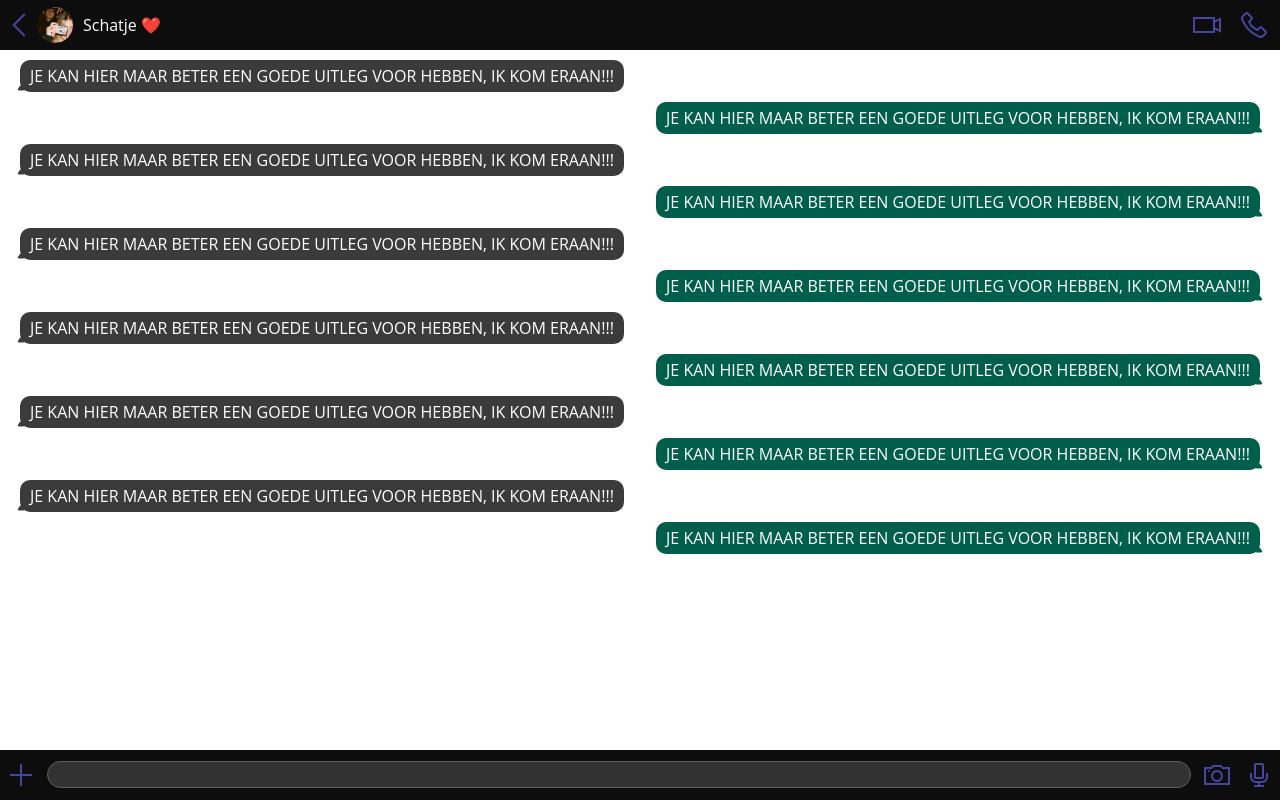
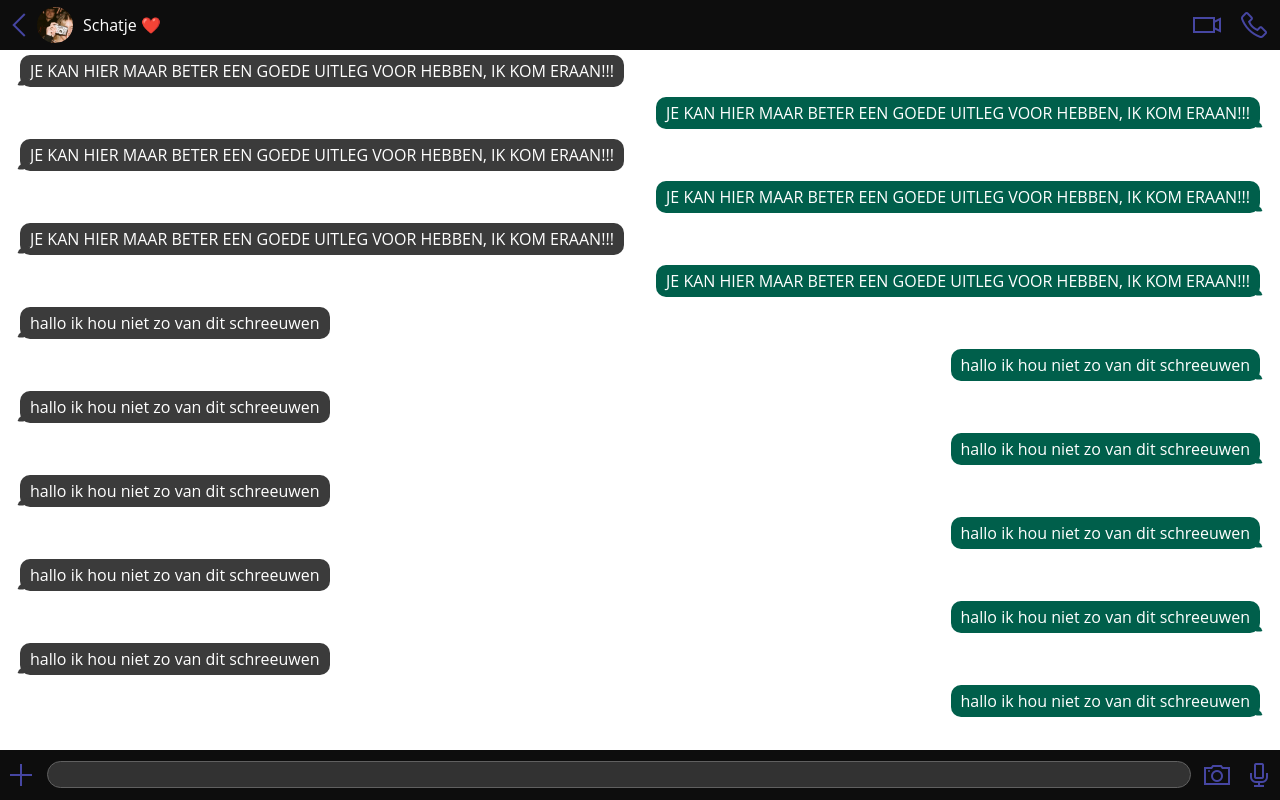
Before and after one commit to Jayr0/Jayr0.github.io, a plain HTML site: page index.html in a window 1280 px wide. Drawn offline with nearby package versions, Linux system fonts and the light colour scheme; no server answers.

Commit message:
Fix: make only chatbox scrollable, make chat bubbles javascript components

```diff
--- /dev/null
+++ b/components/partnerChatBuble.js
@@ -0,0 +1,32 @@
+class PartnerChatBubble extends HTMLElement {
+    constructor() {
+        super();
+        this.text = '';
+        this.time = '';
+    }
+
+    connectedCallback() {
+        this.innerHTML = `
+            <div class="girl-messsageContainer">
+                <div class="girl-message message">
+                    ${this.text}
+                </div>
+                <div class="messageCorner"></div>
+            </div>
+        `;
+    }
+
+    static get observedAttributes() {
+        return ['text', 'time'];
+    }
+
+    attributeChangedCallback(name, oldValue, newValue) {
+        if (name === 'text') {
+            this.text = newValue;
+        } else if (name === 'time') {
+            this.time = newValue;
+        }
+    }
+}
+
+customElements.define('partner-chat-bubble', PartnerChatBubble);
--- /dev/null
+++ b/components/userChatBuble.js
@@ -0,0 +1,32 @@
+class UserChatBubble extends HTMLElement {
+    constructor() {
+        super();
+        this.text = '';
+        this.time = '';
+    }
+
+    connectedCallback() {
+        this.innerHTML = `
+            <div class="you-messsageContainer">
+                <div class="you-message message">
+                    ${this.text}
+                </div>
+                <div class="you-messageCorner"></div>
+            </div>
+      `;
+    }
+
+    static get observedAttributes() {
+        return ['text', 'time'];
+    }
+
+    attributeChangedCallback(name, oldValue, newValue) {
+        if (name === 'text') {
+            this.text = newValue;
+        } else if (name === 'time') {
+            this.time = newValue;
+        }
+    }
+}
+
+customElements.define('user-chat-bubble', UserChatBubble);
--- a/index.html
+++ b/index.html
@@ -1,23 +1,24 @@
 <!DOCTYPE html>
 <html lang="en">
 <head>
-    <meta charset="UTF-8" />
-    <meta name="viewport" content="width=device-width, initial-scale=1.0" />
+    <meta charset="UTF-8"/>
+    <meta name="viewport" content="width=device-width, initial-scale=1.0"/>
     <title>whatsapp interface</title>
     <link
             rel="stylesheet"
             href="https://maxst.icons8.com/vue-static/landings/line-awesome/line-awesome/1.3.0/css/line-awesome.min.css"
     />
-    <link rel="stylesheet" href="main.css" />
+    <link rel="stylesheet" href="main.css"/>
+    <script src="components/partnerChatBuble.js" async></script>
+    <script src="components/userChatBuble.js" async></script>
 </head>
 <body>
-
 <div class="topbar-container">
     <div class="buttonimage">
         <div class="profile">
             <i id="backbutton" class="las la-angle-left la-2x"></i>
-            <img class="image" src="images/profile_picture.png" alt="" />
-            <p>Schatje ❤️	</p>
+            <img class="image" src="images/profile_picture.png" alt=""/>
+            <p>Schatje ❤️ </p>
         </div>
         <div class="callicons">
             <i class="las la-video la-2x"></i>
@@ -26,115 +27,38 @@
     </div>
 </div>
 <div class="whatsapp-container">
-
-        <div class="fill50"></div>
-
-        <div class="girl-messsageContainer">
-          <div class="girl-message message">
-            JE KAN HIER MAAR BETER EEN GOEDE UITLEG VOOR HEBBEN, IK KOM ERAAN!!!
-          </div>
-          <div class="messageCorner">
-          </div>
-        </div>
-
-        <div class="you-messsageContainer">
-          <div class="you-message message">
-            JE KAN HIER MAAR BETER EEN GOEDE UITLEG VOOR HEBBEN, IK KOM ERAAN!!!
-          </div>
-          <div class="you-messageCorner">
-          </div>
-        </div>
-
-        <div class="girl-messsageContainer">
-          <div class="girl-message message">
-            JE KAN HIER MAAR BETER EEN GOEDE UITLEG VOOR HEBBEN, IK KOM ERAAN!!!
-          </div>
-          <div class="messageCorner">
-          </div>
-        </div>
-
-        <div class="you-messsageContainer">
-          <div class="you-message message">
-            JE KAN HIER MAAR BETER EEN GOEDE UITLEG VOOR HEBBEN, IK KOM ERAAN!!!
-          </div>
-          <div class="you-messageCorner">
-          </div>
-        </div>
-
-        <div class="girl-messsageContainer">
-          <div class="girl-message message">
-            JE KAN HIER MAAR BETER EEN GOEDE UITLEG VOOR HEBBEN, IK KOM ERAAN!!!
-          </div>
-          <div class="messageCorner">
-          </div>
-        </div>
-
-        <div class="you-messsageContainer">
-          <div class="you-message message">
-            JE KAN HIER MAAR BETER EEN GOEDE UITLEG VOOR HEBBEN, IK KOM ERAAN!!!
-          </div>
-          <div class="you-messageCorner">
-          </div>
-        </div>
-
-        <div class="girl-messsageContainer">
-          <div class="girl-message message">
-            JE KAN HIER MAAR BETER EEN GOEDE UITLEG VOOR HEBBEN, IK KOM ERAAN!!!
-          </div>
-          <div class="messageCorner">
-          </div>
-        </div>
-
-        <div class="you-messsageContainer">
-          <div class="you-message message">
-            JE KAN HIER MAAR BETER EEN GOEDE UITLEG VOOR HEBBEN, IK KOM ERAAN!!!
-          </div>
-          <div class="you-messageCorner">
-          </div>
-        </div>
-
-        <div class="girl-messsageContainer">
-          <div class="girl-message message">
-            JE KAN HIER MAAR BETER EEN GOEDE UITLEG VOOR HEBBEN, IK KOM ERAAN!!!
-          </div>
-          <div class="messageCorner">
-          </div>
-        </div>
-
-        <div class="you-messsageContainer">
-          <div class="you-message message">
-            JE KAN HIER MAAR BETER EEN GOEDE UITLEG VOOR HEBBEN, IK KOM ERAAN!!!
-          </div>
-          <div class="you-messageCorner">
-          </div>
-        </div>
-
-        <div class="girl-messsageContainer">
-          <div class="girl-message message">
-            JE KAN HIER MAAR BETER EEN GOEDE UITLEG VOOR HEBBEN, IK KOM ERAAN!!!
-          </div>
-          <div class="messageCorner">
-          </div>
-        </div>
-
-        <div class="you-messsageContainer">
-          <div class="you-message message">
-            JE KAN HIER MAAR BETER EEN GOEDE UITLEG VOOR HEBBEN, IK KOM ERAAN!!!
-          </div>
-          <div class="you-messageCorner">
-          </div>
-        </div>
-
-        <div class="fill60">
-
-        </div>
-
-
-
-
-
-
-      </div>
+    <partner-chat-bubble text="JE KAN HIER MAAR BETER EEN GOEDE UITLEG VOOR HEBBEN, IK KOM ERAAN!!!"
+                         time="11:11"></partner-chat-bubble>
+    <user-chat-bubble text="JE KAN HIER MAAR BETER EEN GOEDE UITLEG VOOR HEBBEN, IK KOM ERAAN!!!"
+                      time="11:11"></user-chat-bubble>
+    <partner-chat-bubble text="JE KAN HIER MAAR BETER EEN GOEDE UITLEG VOOR HEBBEN, IK KOM ERAAN!!!"
+                         time="11:11"></partner-chat-bubble>
+    <user-chat-bubble text="JE KAN HIER MAAR BETER EEN GOEDE UITLEG VOOR HEBBEN, IK KOM ERAAN!!!"
+                      time="11:11"></user-chat-bubble>
+    <partner-chat-bubble text="JE KAN HIER MAAR BETER EEN GOEDE UITLEG VOOR HEBBEN, IK KOM ERAAN!!!"
+                         time="11:11"></partner-chat-bubble>
+    <user-chat-bubble text="JE KAN HIER MAAR BETER EEN GOEDE UITLEG VOOR HEBBEN, IK KOM ERAAN!!!"
+                      time="11:11"></user-chat-bubble>
+    <partner-chat-bubble text="hallo ik hou niet zo van dit schreeuwen"
+                         time="11:11"></partner-chat-bubble>
+    <user-chat-bubble text="hallo ik hou niet zo van dit schreeuwen"
+                      time="11:11"></user-chat-bubble>
+    <partner-chat-bubble text="hallo ik hou niet zo van dit schreeuwen"
+                         time="11:11"></partner-chat-bubble>
+    <user-chat-bubble text="hallo ik hou niet zo van dit schreeuwen"
+                      time="11:11"></user-chat-bubble>
+    <partner-chat-bubble text="hallo ik hou niet zo van dit schreeuwen"
+                         time="11:11"></partner-chat-bubble>
+    <user-chat-bubble text="hallo ik hou niet zo van dit schreeuwen"
+                      time="11:11"></user-chat-bubble>
+    <partner-chat-bubble text="hallo ik hou niet zo van dit schreeuwen"
+                         time="11:11"></partner-chat-bubble>
+    <user-chat-bubble text="hallo ik hou niet zo van dit schreeuwen"
+                      time="11:11"></user-chat-bubble>
+    <partner-chat-bubble text="hallo ik hou niet zo van dit schreeuwen"
+                         time="11:11"></partner-chat-bubble>
+    <user-chat-bubble text="hallo ik hou niet zo van dit schreeuwen"
+                      time="11:11"></user-chat-bubble>
 </div>
 <div class="textArea-container">
     <i class="las la-plus la-2x"></i>
--- a/main.css
+++ b/main.css
@@ -1,6 +1,10 @@
 * {
     padding: unset;
     margin: unset;
+}
+
+html, body {
+    height: 100%;
 }
 
 @import url('https://fonts.googleapis.com/css2?family=Open+Sans&family=Ubuntu&display=swap');
@@ -9,10 +13,11 @@ body {
     /* overflow: hidden; */
     display: flex;
     flex-direction: column;
-    height: 100vh;
 
-    .whatsapp-container{
+    .whatsapp-container {
         width: 100%;
+
+        overflow-y: scroll;
 
         flex: 1;
         /* background-image: url('./images/wallpaper.jpg'); */
@@ -36,10 +41,9 @@ body {
     }
 
     .topbar-container {
-            position: fixed;
         height: 50px;
         width: 100vw;
-            background-color: rgb(13, 13 ,13);
+        background-color: rgb(13, 13, 13);
         display: flex;
         align-items: center;
         justify-content: space-between;
@@ -74,20 +78,24 @@ body {
 
     }
 }
+
 /* } */
-.callicons{
+.callicons {
     margin-right: 10px;
     display: flex;
     gap: 15px;
 }
+
 #backbutton {
     margin-left: 5px;
 }
-.image{
+
+.image {
     border-radius: 50%;
     height: 36px;
     width: 36px;
 }
+
 .buttonimage {
     display: flex;
     width: 100%;
@@ -117,25 +125,25 @@ body {
 
 } */
 
-.girl-messsageContainer{
+.girl-messsageContainer {
     display: flex;
     flex-direction: row;
     position: relative;
-    margin: 10px 20px 0px 20px;
+    margin: 5px 20px 5px 20px;
 }
 
-.you-messsageContainer{
+.you-messsageContainer {
     display: flex;
     flex-direction: row-reverse;
     position: relative;
-    margin: 10px 20px 0px 20px;
+    margin: 5px 20px 5px 20px;
 }
 
-.flex-1{
+.flex-1 {
     flex: 1;
 }
 
-.girl-message{
+.girl-message {
     /* height: 25px; */
     display: flex;
     border-radius: 10px;
@@ -145,7 +153,7 @@ body {
     max-width: 80%;
 }
 
-.you-message{
+.you-message {
     /* height: 25px; */
     display: flex;
     border-radius: 10px;
@@ -154,7 +162,8 @@ body {
     padding: 5px 10px 5px 10px;
     max-width: 80%;
 }
-.messageTime p{
+
+.messageTime p {
     color: rgb(121, 121, 121);
     font-size: 10px;
     position: absolute;
@@ -163,14 +172,15 @@ body {
     font-family: 'Open Sans', sans-serif;
 
 }
-.dateContainer{
+
+.dateContainer {
     height: 18px;
     width: 100%;
     position: absolute;
     top: 65px;
     left: 0px;
     border-radius: 5px;
-    background-color: rgb(13, 13 ,13);
+    background-color: rgb(13, 13, 13);
     color: rgb(132, 131, 131);
     font-family: 'Open Sans', sans-serif;
     text-align: center;
@@ -178,19 +188,18 @@ body {
     font-weight: 600;
 }
 
-.messageCorner{
+.messageCorner {
     position: absolute;
     left: -1px;
     bottom: 0;
-    background: rgb(59, 59 ,59);
+    background: rgb(59, 59, 59);
     width: 10px;
     height: 10px;
     transform: rotate(110deg);
     border-radius: 0px 10px 0px 10px;
-    z-index: -1;
 }
 
-.you-messageCorner{
+.you-messageCorner {
     position: absolute;
     right: -1px;
     bottom: 0;
@@ -199,13 +208,12 @@ body {
     height: 10px;
     transform: rotate(-20deg);
     border-radius: 0px 10px 0px 10px;
-    z-index: -1;
 }
 
 .messageOptions {
     /* display: none; */
     display: flex;
-    position:absolute;
+    position: absolute;
     left: calc(100% - 265px);
     bottom: 65px;
     flex-direction: column;
@@ -233,6 +241,7 @@ body {
         }
     }
 }
+
 .toggleResponsesButton {
     background-color: #005F4B;
     width: 50px;
@@ -254,7 +263,6 @@ body {
     display: flex;
     align-items: center;
     justify-content: center;
-    position: fixed;
     bottom: 0;
     background-color: rgb(13, 13, 13);
     gap: 10px;
@@ -270,22 +278,14 @@ body {
     }
 }
 
-.la-plus{
+.la-plus {
     margin-left: 5px;
 }
 
-.la-microphone{
+.la-microphone {
     margin-right: 5px;
 }
 
-.message{
+.message {
     color: white;
 }
-
-.fill60{
-    height: 60px;
-}
-
-.fill50{
-    height: 50px;
-}
```
Lines whose indentation alone changed are shown as unchanged.
